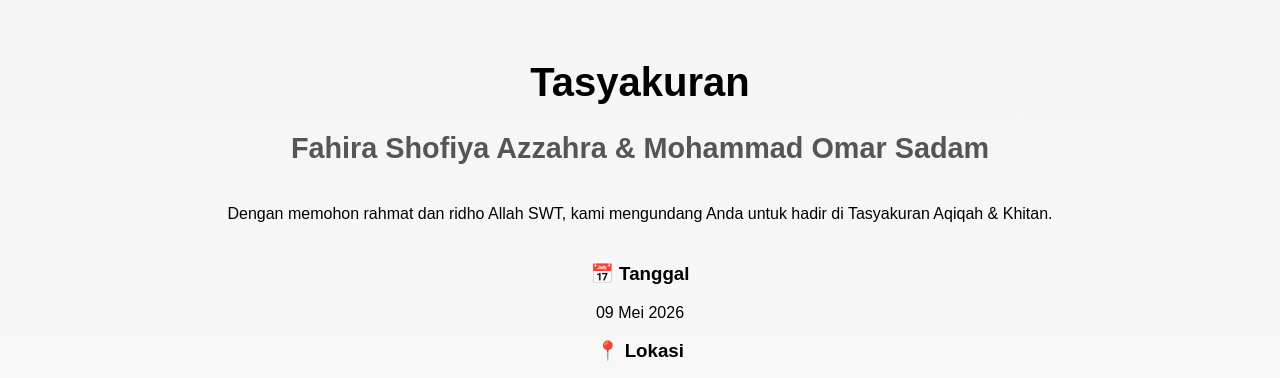
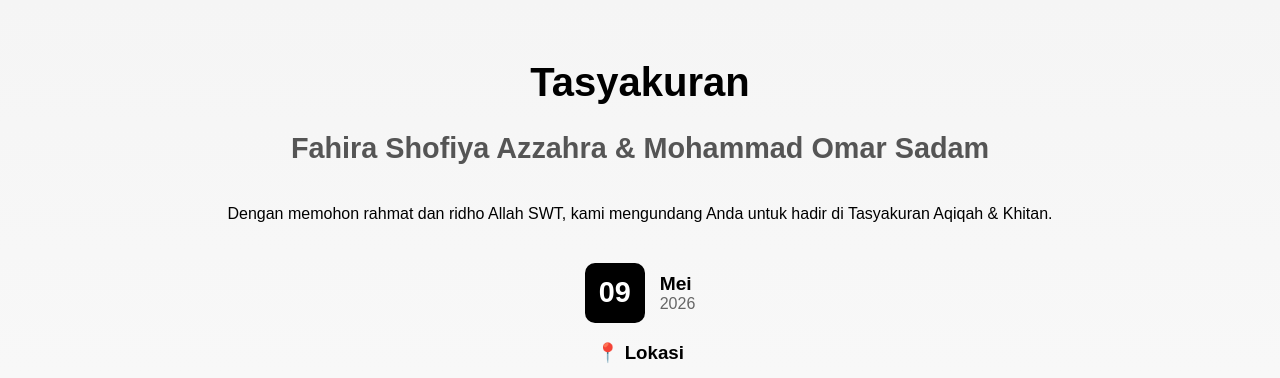
Before and after one commit to Idham007/invitation, a plain HTML site: page index.html in a window 1280 px wide. Shown: the top 378 px of the page. Drawn offline with Linux system fonts and the light colour scheme.

Commit message:
Update index.html

```diff
--- a/index.html
+++ b/index.html
@@ -91,6 +91,40 @@
       background: #333;
     }
 
+    .date-box {
+  display: flex;
+  justify-content: center;
+  align-items: center;
+  gap: 15px;
+  margin: 10px 0;
+}
+
+.date-day {
+  background: #000;
+  color: #fff;
+  font-size: 1.8em;
+  font-weight: bold;
+  width: 60px;
+  height: 60px;
+  display: flex;
+  align-items: center;
+  justify-content: center;
+  border-radius: 10px;
+}
+
+.date-info {
+  text-align: left;
+}
+
+.date-label {
+  font-size: 1.2em;
+  font-weight: bold;
+}
+
+.date-year {
+  color: #666;
+}
+
   </style>
 </head>
 <body>
@@ -104,9 +138,13 @@
     </div>
 
     <div class="section">
-      <h3>📅 Tanggal</h3>
-      <p>09 Mei 2026</p>
-
+      <div class="date-box">
+        <div class="date-day">09</div>
+        <div class="date-info">
+        <div class="date-label">Mei</div>
+        <div class="date-year">2026</div>
+      </div>
+      </div>
       <h3>📍 Lokasi</h3>
       <p>Kota Bambu Selatan 6</p>
       <iframe src="https://www.google.com/maps/embed?pb=!1m18!1m12!1m3!1d3966.589662329491!2d106.804389310824!3d-6.185631729321323!2m3!1f0!2f0!3f0!3m2!1i1024!2i768!4f13.1!3m3!1m2!1s0x2e69f68fbd64921f%3A0xddaafb01674007b2!2sJl.%20Kota%20Bambu%20Raya%20No.5%2C%20RT.1%2FRW.5%2C%20Kota%20Bambu%20Utara%2C%20Kec.%20Palmerah%2C%20Kota%20Jakarta%20Barat%2C%20Daerah%20Khusus%20Ibukota%20Jakarta%2011420%2C%20Indonesia!5e0!3m2!1sid!2sus!4v1777193617474!5m2!1sid!2sus" width="90%" height="200" style="border:0;"></iframe>
```
